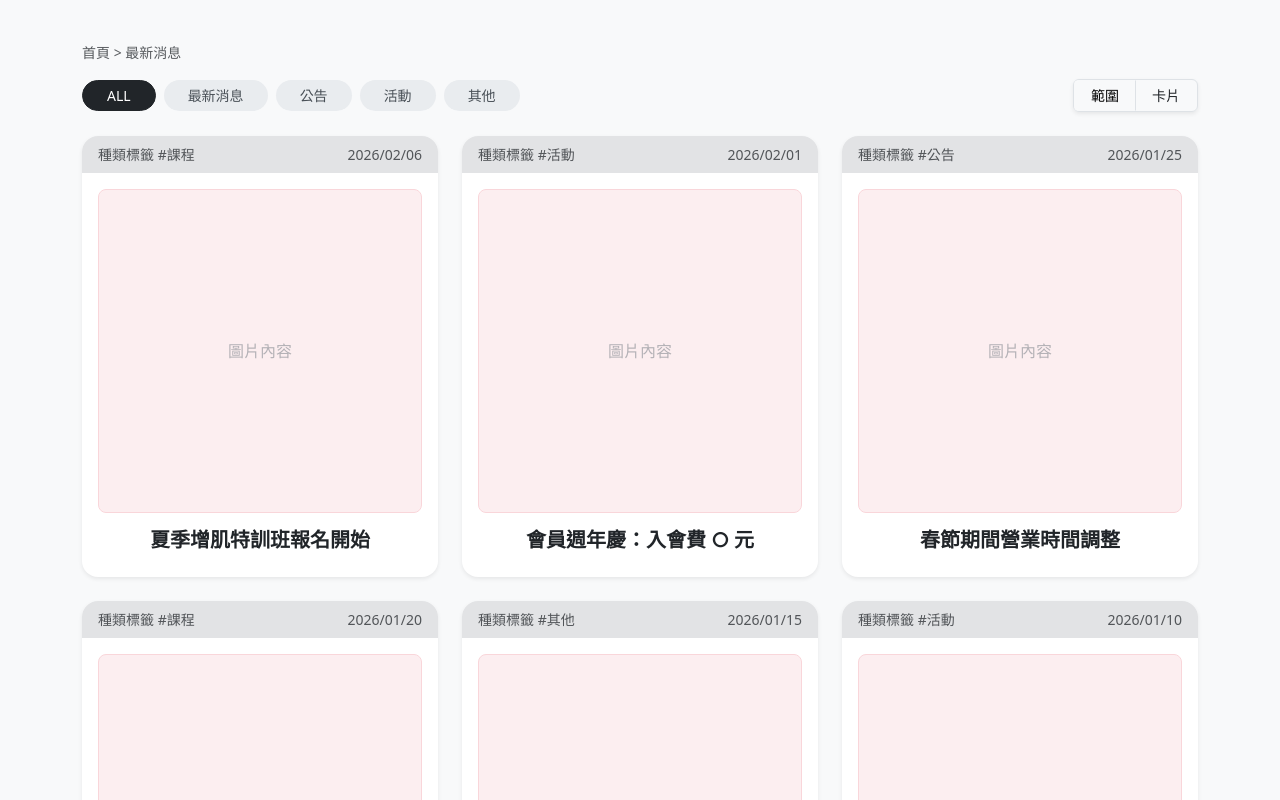
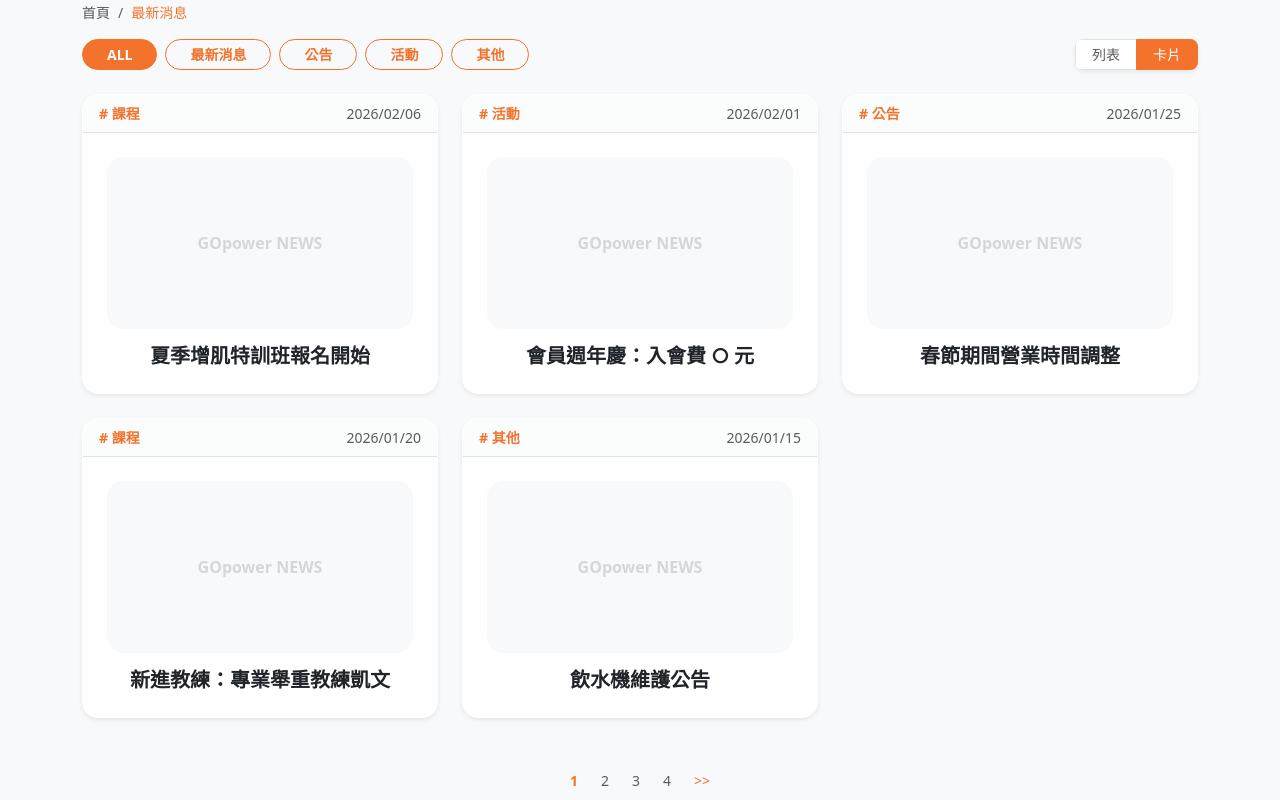
Before and after one commit to hanyi85/gym-vue, a Vue app in the folder gym-vue/: page /post/card in a window 1280 px wide. Shown: the part 400-1200 px from the top of the page. Built offline with nearby package versions, Linux system fonts and the light colour scheme.

Commit message:
post的card跟list合併，調整色系跟樣式。

```diff
--- a/gym-vue/src/views/post/postCard.vue
+++ b/gym-vue/src/views/post/postCard.vue
@@ -4,68 +4,106 @@
 
       <div class="row g-3 mb-5">
         <div class="col-md-6">
-          <div class="banner-box d-flex align-items-center justify-content-center rounded bg-secondary-subtle text-secondary fw-bold">
+          <div class="banner-box d-flex align-items-center justify-content-center rounded-4 bg-white shadow-sm text-secondary fw-bold border-top border-orange border-4">
             置頂公告
           </div>
         </div>
         <div class="col-md-6">
-          <div class="banner-box d-flex align-items-center justify-content-center rounded border border-primary border-3 bg-secondary-subtle text-secondary fw-bold">
+          <div class="banner-box d-flex align-items-center justify-content-center rounded-4 bg-white shadow-sm text-secondary fw-bold border-top border-warning border-4">
             精選活動
           </div>
         </div>
       </div>
 
 <div class="mb-4">
-        <p class="text-muted small">首頁 > 最新消息</p>
+  <p class="text-muted small">
+    <router-link to="/" class="breadcrumb-link text-decoration-none text-muted">首頁</router-link>
+    <span class="mx-2">/</span>
+    <span class="text-orange">最新消息</span>
+  </p>
+
   <div class="d-flex flex-wrap align-items-center justify-content-between gap-3">
-          <div class="d-flex gap-2">
+    <div class="d-flex gap-2 flex-wrap">
       <button
         v-for="cat in categories" :key="cat"
         @click="currentCategory = cat"
-              class="btn rounded-pill px-4 btn-sm transition"
-              :class="currentCategory === cat ? 'btn-dark' : 'btn-gray-light'"
+        class="btn rounded-pill px-4 btn-sm fw-bold transition"
+        :class="currentCategory === cat ? 'btn-orange text-white' : 'btn-outline-orange'"
       >
         {{ cat }}
       </button>
     </div>
 
-          <div class="btn-group border rounded overflow-hidden shadow-sm" role="group">
-            <button type="button" class="btn btn-light btn-sm border-end px-3">範圍</button>
-            <button type="button" class="btn btn-secondary-subtle btn-sm px-3">卡片</button>
+    <div class="btn-group rounded-3 overflow-hidden shadow-sm" role="group">
+      <button
+        type="button"
+        @click="viewMode = 'list'"
+        :class="viewMode === 'list' ? 'btn-orange text-white' : 'btn-white text-muted'"
+        class="btn btn-sm px-3 border-end"
+      >
+        列表
+      </button>
+      <button
+        type="button"
+        @click="viewMode = 'card'"
+        :class="viewMode === 'card' ? 'btn-orange text-white' : 'btn-white text-muted'"
+        class="btn btn-sm px-3"
+      >
+        卡片
+      </button>
     </div>
   </div>
 </div>
-
-      <div class="row g-4">
+      <transition name="fade" mode="out-in">
+        <div v-if="viewMode === 'card'" key="card-view" class="row g-4">
           <div v-for="news in filteredNews" :key="news.id" class="col-12 col-md-6 col-lg-4">
-          <div class="card h-100 border-0 shadow-sm rounded-4 overflow-hidden news-card">
-            <div class="card-header bg-secondary-subtle border-0 d-flex justify-content-between px-3 py-2 small text-muted fw-medium">
-              <span>種類標籤 #{{ news.tag }}</span>
-              <span>{{ news.date }}</span>
+            <div class="card h-100 border-0 shadow-sm rounded-4 overflow-hidden news-card bg-white">
+              <div class="px-3 py-2 small d-flex justify-content-between border-bottom bg-light bg-opacity-50">
+                <span class="text-orange fw-bold"># {{ news.tag }}</span>
+                <span class="text-muted">{{ news.date }}</span>
               </div>
-
-            <div class="p-3">
-              <div class="image-placeholder d-flex align-items-center justify-content-center rounded-3">
-                <span class="text-secondary opacity-50">圖片內容</span>
+              <div class="p-4">
+                <div class="image-placeholder d-flex align-items-center justify-content-center rounded-4 bg-light mb-3">
+                  <span class="text-secondary opacity-25 fw-bold">GOpower NEWS</span>
                 </div>
+                <div class="text-center">
+                  <h5 class="card-title fw-bold text-dark mb-0">{{ news.title }}</h5>
                 </div>
-
-            <div class="card-body pt-0 pb-4 text-center">
-              <h5 class="card-title fw-bold mb-0">{{ news.title }}</h5>
               </div>
             </div>
           </div>
         </div>
 
+        <div v-else key="list-view" class="list-layout">
+          <div v-for="news in filteredNews" :key="news.id" class="list-item d-flex align-items-stretch mb-3 shadow-sm rounded-4 bg-white overflow-hidden border-start border-orange border-4">
+            <div class="list-image-wrapper flex-shrink-0 d-flex align-items-center justify-content-center bg-light">
+              <span class="text-muted opacity-50 small">NEWS</span>
+            </div>
+            <div class="list-content flex-grow-1 p-3 d-flex flex-column justify-content-center">
+              <div class="d-flex justify-content-between align-items-start">
+                <div>
+                  <span class="badge bg-orange-light text-orange mb-2">#{{ news.tag }}</span>
+                  <h5 class="fw-bold text-dark mb-1">{{ news.title }}</h5>
+                  <p class="text-muted small mb-0 d-none d-md-block line-height-base">
+                    果果能量最新動態：{{ news.title }} 的詳細公告內容，歡迎點擊查看...
+                  </p>
+                </div>
+                <div class="text-end ms-3">
+                  <span class="small text-muted">{{ news.date }}</span>
+                </div>
+              </div>
+            </div>
+          </div>
+        </div>
+      </transition>
+
       <nav class="mt-5 d-flex justify-content-center">
-        <ul class="pagination pagination-sm gap-3 border-0">
-          <li class="page-item active"><a class="page-link border-0 fw-bold text-dark bg-transparent border-bottom border-dark border-2 rounded-0" href="#">1</a></li>
-          <li class="page-item"><a class="page-link border-0 text-muted bg-transparent" href="#">2</a></li>
-          <li class="page-item"><a class="page-link border-0 text-muted bg-transparent" href="#">3</a></li>
-          <li class="page-item"><a class="page-link border-0 text-muted bg-transparent" href="#">4</a></li>
-          <li class="page-item"><a class="page-link border-0 text-muted bg-transparent" href="#">5</a></li>
-          <li class="page-item"><a class="page-link border-0 text-muted bg-transparent" href="#">6</a></li>
-          <li class="page-item"><a class="page-link border-0 text-muted bg-transparent" href="#">&gt;&gt;</a></li>
+        <ul class="pagination pagination-sm gap-2">
+          <li class="page-item"><a class="page-link border-0 text-orange bg-transparent fw-bold" href="#">1</a></li>
+          <li v-for="p in [2,3,4]" :key="p" class="page-item">
+            <a class="page-link border-0 text-muted bg-transparent" href="#">{{ p }}</a>
+          </li>
+          <li class="page-item"><a class="page-link border-0 text-orange bg-transparent" href="#">&gt;&gt;</a></li>
         </ul>
       </nav>
 
@@ -76,20 +114,16 @@
 <script setup>
 import { ref, computed } from 'vue';
 
+const viewMode = ref('card'); // 初始顯示卡片模式
+const currentCategory = ref('ALL');
 const categories = ['ALL', '最新消息', '公告', '活動', '其他'];
-const currentCategory = ref('ALL');
 
-// 健身房假資料
 const newsList = ref([
   { id: 1, tag: '課程', date: '2026/02/06', title: '夏季增肌特訓班報名開始' },
   { id: 2, tag: '活動', date: '2026/02/01', title: '會員週年慶：入會費 0 元' },
   { id: 3, tag: '公告', date: '2026/01/25', title: '春節期間營業時間調整' },
   { id: 4, tag: '課程', date: '2026/01/20', title: '新進教練：專業舉重教練凱文' },
   { id: 5, tag: '其他', date: '2026/01/15', title: '飲水機維護公告' },
-  { id: 6, tag: '活動', date: '2026/01/10', title: '深蹲挑戰賽，贏得半年會籍' },
-  { id: 7, tag: '公告', date: '2026/01/05', title: '淋浴間整修完成通知' },
-  { id: 8, tag: '課程', date: '2026/01/02', title: '拳擊有氧全新時段上線' },
-  { id: 9, tag: '活動', date: '2025/12/28', title: '年末跨年團體課大集結' },
 ]);
 
 const filteredNews = computed(() => {
@@ -99,44 +133,34 @@ const filteredNews = computed(() => {
 </script>
 
 <style scoped>
-/* 補齊 Bootstrap 以外的自定義樣式 */
+/* 品牌主題色定義 */
+.text-orange { color: #f3722c !important; }
+.btn-orange { background-color: #f3722c; border-color: #f3722c; }
+.btn-orange:hover { background-color: #d65a1a; }
+.btn-outline-orange { color: #f3722c; border: 1px solid #f3722c; background: transparent; }
+.btn-outline-orange:hover { background-color: #f3722c; color: white; }
+.btn-white { background-color: #ffffff; border: 1px solid #dee2e6; }
+.bg-orange-light { background-color: rgba(243, 114, 44, 0.1); }
+.border-orange { border-color: #f3722c !important; }
 
-.banner-box {
-  height: 200px;
-  font-size: 1.25rem;
-}
+/* 元件樣式 */
+.banner-box { height: 160px; font-size: 1.1rem; transition: all 0.3s; }
+.banner-box:hover { transform: translateY(-3px); box-shadow: 0 5px 15px rgba(0,0,0,0.05) !important; }
 
-.btn-gray-light {
-  background-color: #e9ecef;
-  color: #495057;
-  border: none;
-}
+.image-placeholder { aspect-ratio: 16/9; transition: background 0.3s; }
+.news-card { transition: all 0.3s; cursor: pointer; border: 1px solid transparent !important; }
+.news-card:hover { transform: translateY(-8px); box-shadow: 0 12px 25px rgba(0,0,0,0.1) !important; border-color: rgba(243, 114, 44, 0.2) !important; }
 
-.btn-gray-light:hover {
-  background-color: #dee2e6;
-}
+/* 列表模式 */
+.list-item { transition: all 0.3s; cursor: pointer; min-height: 120px; }
+.list-item:hover { transform: scale(1.01); box-shadow: 0 8px 20px rgba(0,0,0,0.08) !important; }
+.list-image-wrapper { width: 160px; }
+.line-height-base { line-height: 1.6; }
 
-.image-placeholder {
-  background-color: #fceef0; /* 淡淡的粉色，呼應截圖 */
-  aspect-ratio: 1 / 1;
-  border: 1px solid #f9d6da;
-}
+/* 動畫與分頁 */
+.fade-enter-active, .fade-leave-active { transition: opacity 0.2s ease; }
+.fade-enter-from, .fade-leave-to { opacity: 0; }
 
-.news-card {
-  transition: transform 0.2s;
-  cursor: pointer;
-}
-
-.news-card:hover {
-  transform: translateY(-5px);
-}
-
-.pagination .page-link:focus {
-  box-shadow: none;
-}
-
-/* 移除預設分頁按鈕樣式以符合設計圖 */
-.page-link {
-  padding: 0.5rem;
-}
+.pagination .page-link:hover { color: #d65a1a; }
+.active-page { border-bottom: 2px solid #f3722c !important; }
 </style>
```
Lines whose indentation alone changed are shown as unchanged.
